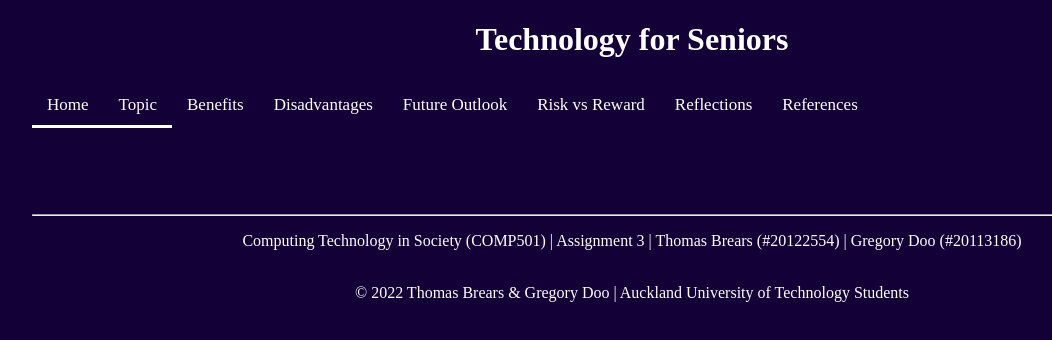
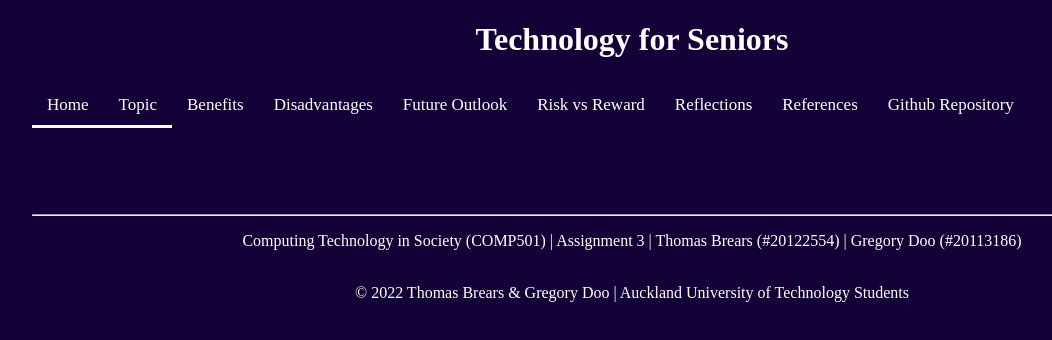
Before and after one commit to fcx9443/group1307, a plain HTML site: page index.html in a window 1280 px wide. Shown: the whole page, without its empty margins (8-1060 px from the left). Drawn offline with Linux system fonts and the light colour scheme.

Commit message:
Update index.html

```diff
--- a/index.html
+++ b/index.html
@@ -94,6 +94,7 @@
 	  <a class="tablinks" onclick="opentab(event, 'Risk_Reward')">Risk vs Reward</a>
 	  <a href="reflections.html">Reflections</a>
 	  <a class="tablinks" onclick="opentab(event, 'References')">References</a>
+	  <a href="https://github.com/fcx9443/group1307">Github Repository</a>
 	</div>
 
 	<br>
```
